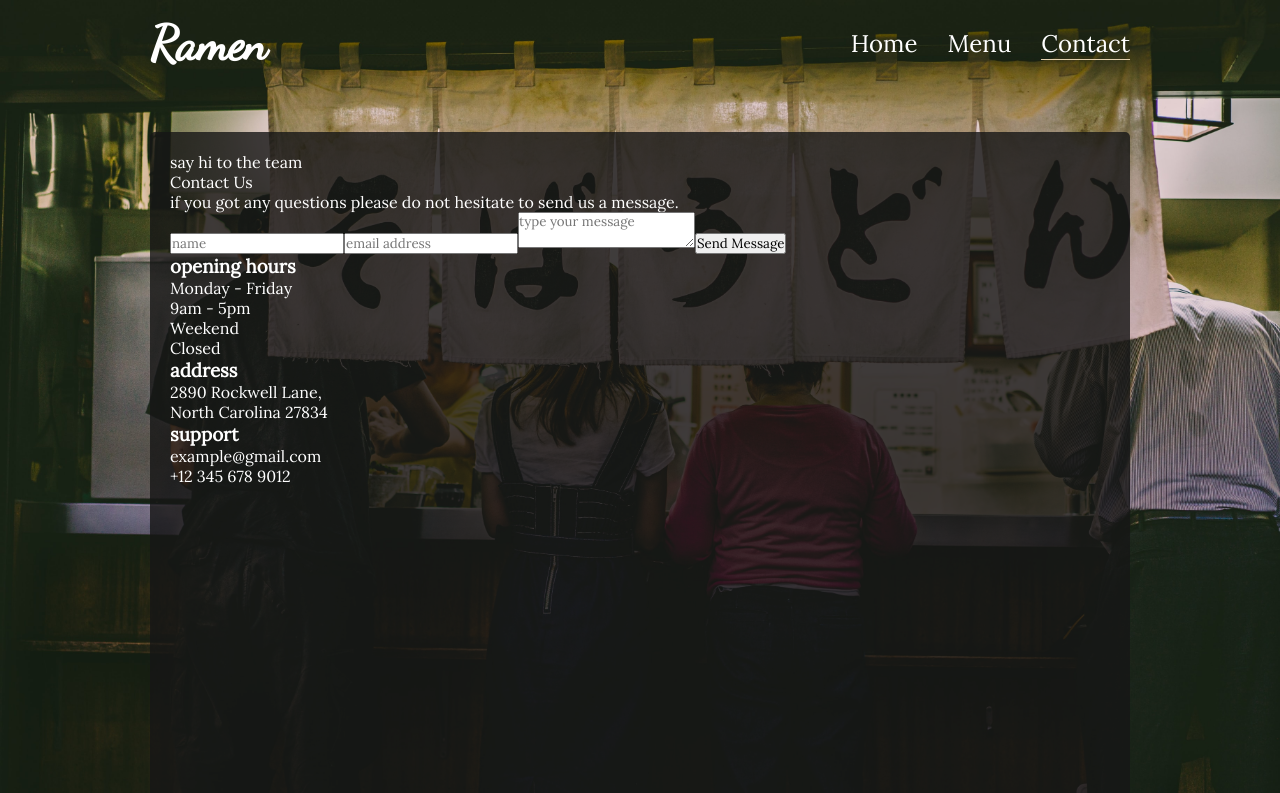
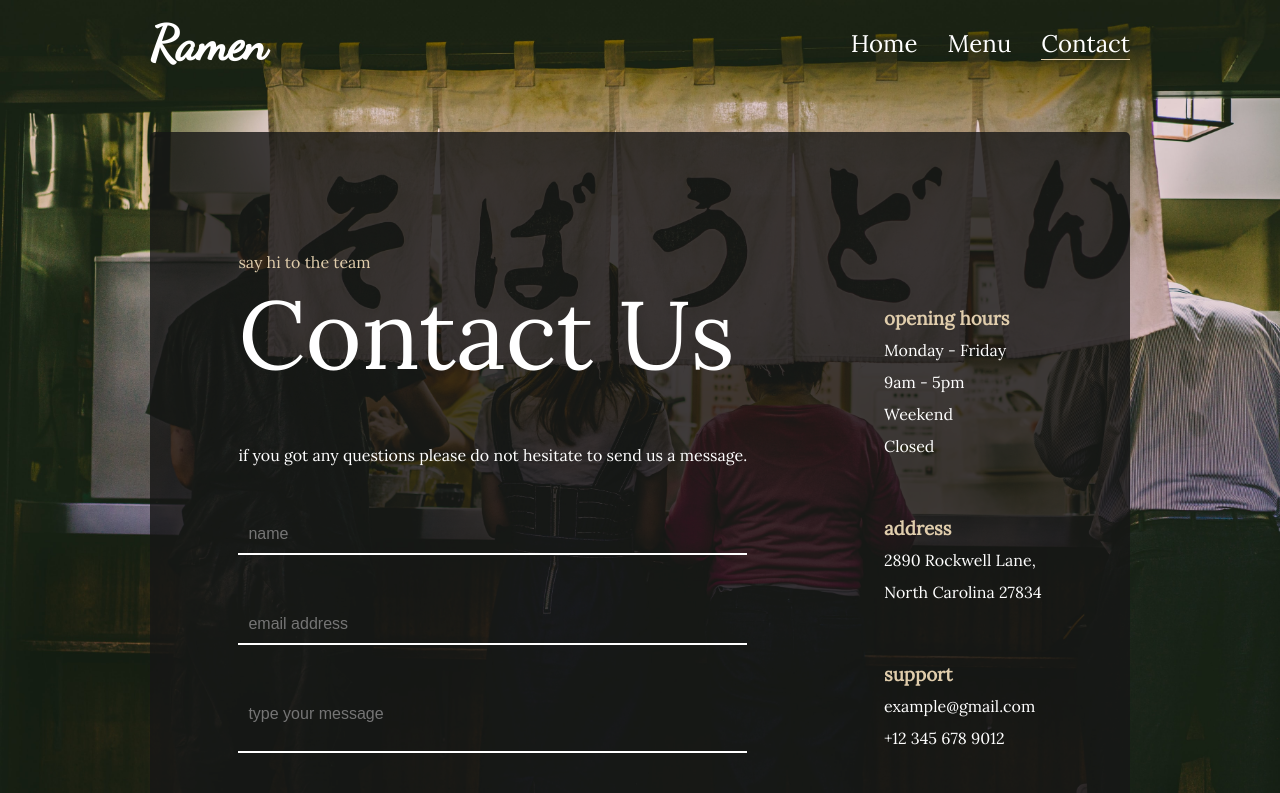
Before and after one commit to shielamarieee/restaurant_page, a website built with webpack: page dist/index.html in a window 1280 px wide. Both pictures are taken after a click on the link "Contact". Shown: the top 793 px of the page. Built offline with nearby package versions, Linux system fonts and the light colour scheme; a web font is replaced by a local one.

Commit message:
Add styling on the contact page

```diff
--- a/src/style.css
+++ b/src/style.css
@@ -202,3 +202,56 @@ body {
   font-size: 5rem;
   color: var(--accent-color);
 }
+
+/* Contact */
+.contact {
+  display: flex;
+  justify-content: space-around;
+}
+
+.left-side {
+  display: flex;
+  flex-direction: column;
+  gap: 50px;
+  margin-top: 100px;
+}
+
+.right-side {margin-top: 100px;}
+
+.large {font-size: 6rem;}
+
+.small, .info h3 {color: var(--accent-color);}
+
+.form {
+  display: flex;
+  flex-direction: column;
+  gap: 50px;
+}
+
+input, textarea {
+  padding: 10px;
+  border: none;
+  background: transparent;
+  border-bottom: 2px solid white;
+  color: var(--accent-color);
+  font-size: 1rem;
+  min-width: 5vw;
+  font-family: Arial, Helvetica, sans-serif;
+  resize: none
+}
+
+.form button {
+  background-color: var(--accent-color);
+  border: none;
+  padding: 20px;
+  color: white;
+  font-size: 1rem;
+  font-weight: 600;
+}
+
+.info {
+  margin-top: 50px;
+  display: flex;
+  flex-direction: column;
+  line-height: 2rem;
+}
```
Also changed, not shown: dist/main.js.
